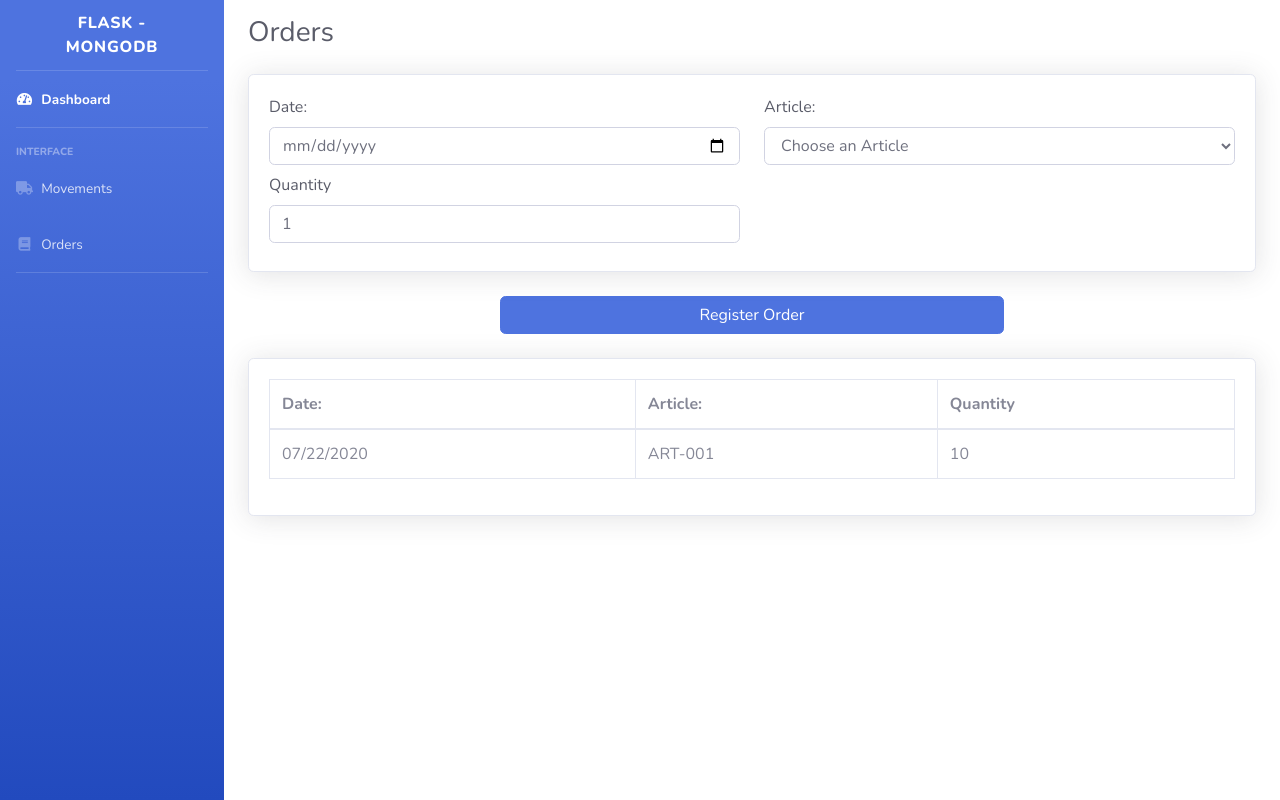
After one commit to edilioGF/Inventario-Mongo-Flask, a Flask app: page /orders in a window 1280 px wide. The commit adds this page. Run offline with Flask 2, Linux system fonts and the light colour scheme; some libraries are stand-ins or nearby versions.

Commit message:
Created orders . Minor changes on index and server

```diff
--- a/server.py
+++ b/server.py
@@ -13,14 +13,14 @@ def index():
     return render_template('dashboard.html')
 
 
-@app.route('/movements', methods=['GET'])
-def get_movements():
+# @app.route('/movements', methods=['GET'])
+# def get_movements():
 
-    movements = db.inventaryMovement.find()
-    response = json_util.dumps(movements)
-    print("response", response)
+#     movements = db.inventaryMovement.find()
+#     response = json_util.dumps(movements)
+#     print("response", response)
 
-    return Response(response, mimetype="application/json")
+#     return Response(response, mimetype="application/json")
 
 
 @app.route('/movements', methods=['POST'])
@@ -50,5 +50,10 @@ def get_movements_page():
     return render_template('movements.html')
 
 
+@app.route('/orders', methods=['GET'])
+def get_orders_page():
+    return render_template('orders.html')
+
+
 if __name__ == "__main__":
     app.run()
--- a/templates/index.html
+++ b/templates/index.html
@@ -58,6 +58,7 @@
           Interface
         </div>
 
+        <!-- Nav item - Movements -->
         <li class="nav-item">
           <a class="nav-link" href="/movements">
             <i class="fas fa-fw fa-truck"></i>
@@ -65,63 +66,11 @@
           >
         </li>
 
-
-        <!-- Nav Item - Pages Collapse Menu -->
+        <!-- Nav Item - Orders -->
         <li class="nav-item">
-          <a
-            class="nav-link collapsed"
-            href="#"
-            data-toggle="collapse"
-            data-target="#collapseTwo"
-            aria-expanded="true"
-            aria-controls="collapseTwo"
-          >
-            <i class="fas fa-fw fa-cog"></i>
-            <span>Movements</span>
-          </a>
-          <div
-            id="collapseTwo"
-            class="collapse"
-            aria-labelledby="headingTwo"
-            data-parent="#accordionSidebar"
-          >
-            <div class="bg-white py-2 collapse-inner rounded">
-              <h6 class="collapse-header">Options:</h6>
-              <a class="collapse-item" href="#">Create</a>
-              <a class="collapse-item" href="/Movements">List</a>
-            </div>
-          </div>
-        </li>
-
-        <!-- Nav Item - Utilities Collapse Menu -->
-        <li class="nav-item">
-          <a
-            class="nav-link collapsed"
-            href="#"
-            data-toggle="collapse"
-            data-target="#collapseUtilities"
-            aria-expanded="true"
-            aria-controls="collapseUtilities"
-          >
-            <i class="fas fa-fw fa-wrench"></i>
-            <span>Utilities</span>
-          </a>
-          <div
-            id="collapseUtilities"
-            class="collapse"
-            aria-labelledby="headingUtilities"
-            data-parent="#accordionSidebar"
-          >
-            <div class="bg-white py-2 collapse-inner rounded">
-              <h6 class="collapse-header">Custom Utilities:</h6>
-              <a class="collapse-item" href="utilities-color.html">Colors</a>
-              <a class="collapse-item" href="utilities-border.html">Borders</a>
-              <a class="collapse-item" href="utilities-animation.html"
-                >Animations</a
-              >
-              <a class="collapse-item" href="utilities-other.html">Other</a>
-            </div>
-          </div>
+          <a class="nav-link" href="/orders">
+            <i class="fas fa-fw fa-book"></i>
+            <span>Orders</span></a>
         </li>
 
         <!-- Divider -->
--- /dev/null
+++ b/templates/orders.html
@@ -0,0 +1,58 @@
+{% extends 'index.html' %}
+
+{% block content %}
+
+<div class="d-sm-flex align-items-center justify-content-between mb-4">
+    <h1 class="h3 mb-0 mt-3 text-gray-800">Orders</h1>
+</div>
+
+<form method="POST" action="/movements/register">
+    <div class="card shadow mb-4">
+        <div class="card-body">
+            <div class="row">
+                <div class="col-6 mb-sm-2">
+                    <label class="text-dark">Date:</label>
+                    <input name="date" type="date" class="form-control form-control-user">
+                </div>
+                <div class="col-6 mb-sm-2">
+                    <label class="text-dark">Article:</label>
+                    <select name="article" id="article-select-orders" class="form-control form-control-user">
+                        <option value="">Choose an Article</option>
+                    </select>
+                </div>
+                <div class="col-6 mb-sm-2">
+                    <label class="text-dark">Quantity</label>
+                    <input name="quantity" type="number" class="form-control form-control-user" min="1" value="1">
+                </div>
+            </div>
+        </div>
+    </div>
+    <button type="submit" class="btn btn-primary btn-user mb-4 btn-block w-50 mx-auto">
+        Register Order
+    </button>
+</form>
+
+<div class="card shadow mb-4">
+    <div class="card-body">
+        <div class="table-responsive">
+            <table class="table table-bordered" width="100%" cellspacing="0">
+                <thead>
+                    <tr role="row">
+                        <th>Date:</th>
+                        <th>Article:</th>
+                        <th>Quantity</th>
+                    </tr>
+                </thead>
+                <tbody>
+                    <tr>
+                        <td>07/22/2020</td>
+                        <td>ART-001</td>
+                        <td>10</td>
+                    </tr>
+                </tbody>
+            </table>
+        </div>
+    </div>
+</div>
+
+{% endblock %}
```
